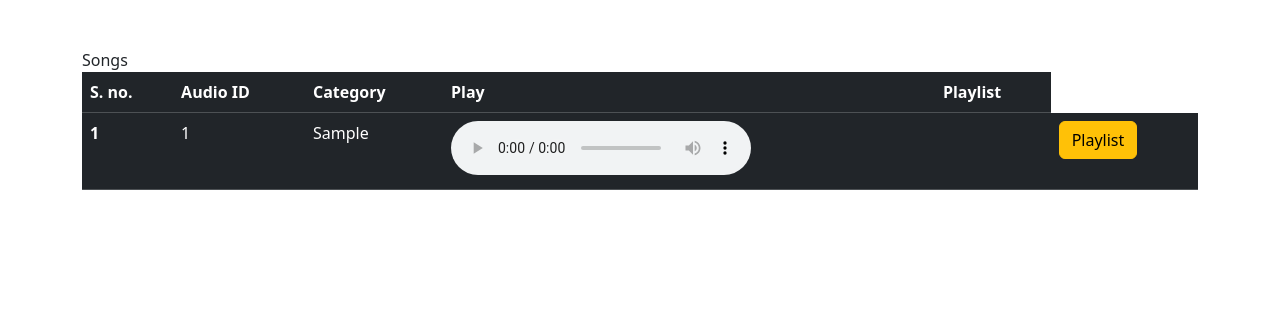
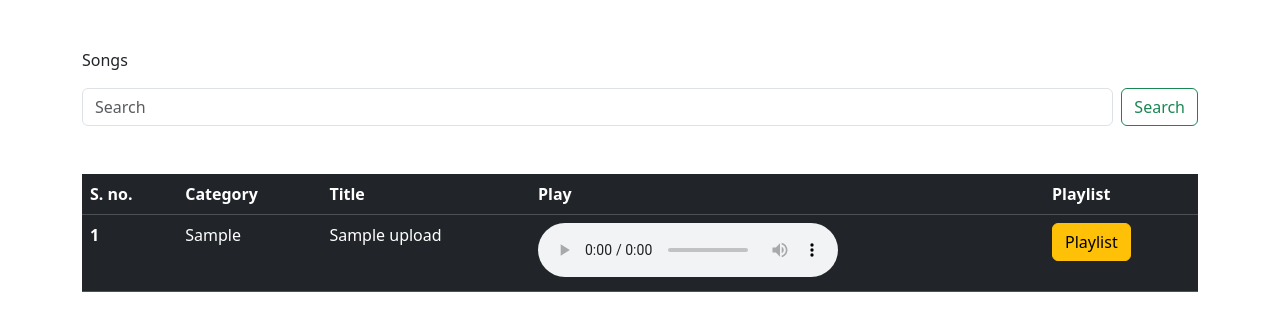
Before and after one commit to dewesh-chopra/music-app-project-ca590, a Flask app: page /user_song_listen in a window 1280 px wide. Shown: the part 56-387 px from the top of the page. Run offline with Flask 3, Linux system fonts and the light colour scheme; the visitor is signed in with stand-in values (Sample User, id 1); tables that the repository leaves empty or names only in its code hold one stand-in row (values such as "Sample post").

Commit message:
Added search functionality. Updated: user.py creator.py app.py user_song_listen.html user_blog_listen.html creator_uploaded.html creator_recorded.html

```diff
--- a/app.py
+++ b/app.py
@@ -226,6 +226,27 @@ def user_song_listen():
         flash("you can't access this page..please login to continue")
         return redirect(url_for('user_login'))
 
+@app.route('/user_search_song', methods=['GET','POST'])
+def user_search_song():
+    if('uname' in session):
+        search_term = request.form['search_term']
+        record = objuser.user_search_song(search_term)
+        print(record)
+        return render_template('user_song_listen.html',record=record)
+    else:
+        flash("You cannot access this page. Please login to continue.")
+        return redirect(url_for('user_login'))
+
+@app.route('/user_search_blog', methods=['GET','POST'])
+def user_search_blog():
+    if('uname' in session):
+        search_term = request.form['search_term']
+        record = objuser.user_search_blog(search_term)
+        print(record)
+        return render_template('user_blog_listen.html',record=record)
+    else:
+        flash("You cannot access this page. Please login to continue.")
+        return redirect(url_for('user_login'))
 
 # CREATOR MODULES
 
@@ -363,6 +384,7 @@ def creator_audioblog():
         if(request.method=='GET'):
             lang = request.args.get('lang')
             category = request.args.get('category')
+            title = request.args.get('title')
             try:
                 audiolist = voice(lang)
                 d = datetime.now()
@@ -371,7 +393,7 @@ def creator_audioblog():
                 with open('static/audioblog/' + audio,'wb') as f:
                     f.write(audiolist[1].get_wav_data())
 
-                objcreator.creator_audioblog(audio, audiolist[0], category)
+                objcreator.creator_audioblog(audio, audiolist[0], category, title)
                 flash("Your audio blog is recorded successfully!!")
                 return redirect(url_for('creator_audio'))
             except Exception as e:
@@ -379,6 +401,7 @@ def creator_audioblog():
                 return redirect(url_for('creator_audio'))
 
         else:
+            title = request.form['title']
             category = request.form['category']
             audio = request.files['audio']
 
@@ -391,7 +414,7 @@ def creator_audioblog():
             t=int(round(d.timestamp()))
             path = str(t)+'.'+p.split('.')[-1]
             audio.save("static/audioblog/" + path)
-            objcreator.creator_audio_upload(path, category)
+            objcreator.creator_audio_upload(path, category, title)
             flash("Your audio blog is uploaded successfully!!")
             return redirect(url_for('creator_audio'))
     else:
@@ -401,10 +424,8 @@ def creator_audioblog():
 @app.route('/creator_get_uploaded',methods=['GET','POST'])
 def creator_get_uploaded():
     if('cname' in session):
-        if(request.method=='GET'):
-            # Code to fetch all entries of a particular creator
-            rows = objcreator.get_uploaded()
-            return render_template("creator_uploaded.html", rows=rows)
+        record = objcreator.get_uploaded()
+        return render_template("creator_uploaded.html", record=record)
     else:
         flash("you can't access this page..please login to continue")
         return redirect(url_for('creator_login'))
@@ -412,10 +433,8 @@ def creator_get_uploaded():
 @app.route('/creator_get_recorded',methods=['GET','POST'])
 def creator_get_recorded():
     if('cname' in session):
-        if(request.method=='GET'):
-            # Code to fetch all entries of a particular creator
-            rows = objcreator.get_recorded()
-            return render_template("creator_recorded.html", rows=rows)
+        record = objcreator.get_recorded()
+        return render_template("creator_recorded.html", record=record)
     else:
         flash("you can't access this page..please login to continue")
         return redirect(url_for('creator_login'))
@@ -452,13 +471,36 @@ def creator_edit_audio():
             record = objcreator.creator_edit_audio(audio_id)
             return render_template('creator_edit_audio.html',record=record)
         else:
-             audio_id=request.args.get('audio_id')
-             category = request.form['category']
-             objcreator.creator_audio_update(audio_id,category)
-             flash('category changed successfully!!')
-             return redirect(url_for('creator_get_recorded'))
+            audio_id=request.args.get('audio_id')
+            category = request.form['category']
+            title = request.form['title']
+            objcreator.creator_audio_update(audio_id, category, title)
+            flash('category changed successfully!!')
+            return redirect(url_for('creator_get_recorded'))
     else:
         flash("you can't access this page..please login to continue")
+        return redirect(url_for('creator_login'))
+
+@app.route('/creator_search_song', methods=['GET','POST'])
+def creator_search_song():
+    if('cname' in session):
+        search_term = request.form['search_term']
+        record = objcreator.creator_search_song(search_term)
+        print(record)
+        return render_template('creator_uploaded.html',record=record)
+    else:
+        flash("You cannot access this page. Please login to continue.")
+        return redirect(url_for('creator_login'))
+
+@app.route('/creator_search_blog', methods=['GET','POST'])
+def creator_search_blog():
+    if('cname' in session):
+        search_term = request.form['search_term']
+        record = objcreator.creator_search_blog(search_term)
+        print(record)
+        return render_template('creator_recorded.html',record=record)
+    else:
+        flash("You cannot access this page. Please login to continue.")
         return redirect(url_for('creator_login'))
 
 @app.errorhandler(404)
--- a/templates/creator_edit_audio.html
+++ b/templates/creator_edit_audio.html
@@ -32,6 +32,10 @@ Edit Audio
                 </select>
             </div>
 
+            <div class="col-6">
+                <input class="form-control" type="text" id="title" name="title" placeholder="Title">
+            </div>
+
             <div class="col-6"><button class="btn btn-warning" type="submit">Update</button></div>
         </div>
     </form>
--- a/templates/user_song_listen.html
+++ b/templates/user_song_listen.html
@@ -21,21 +21,30 @@
             alert('{{message}}')
           </script>
 
-          </div>
           {% endfor %}
           {% endif %}
           {% endwith %}
 
 
           <div>
-            Songs
+            <p>
+              Songs
+            </p>
+            <div>
+              <form class="d-flex" role="search" method="post" action="/user_search_song">
+                <input class="form-control me-2" type="search" placeholder="Search" aria-label="Search" name="search_term">
+                <button class="btn btn-outline-success" type="submit">Search</button>
+              </form>
+            </div>
           </div>
-        <table class="table table-dark table-hover">
+
+          <div class="pt-5">
+          <table class="table table-dark table-hover">
             <thead>
                 <tr>
                   <th scope="col">S. no.</th>
-                  <th scope="col">Audio ID</th>
                   <th scope="col">Category</th>
+                  <th scope="col">Title</th>
                   <th scope="col">Play</th>
                   <th scope="col">Playlist</th>
                 </tr>
@@ -44,20 +53,20 @@
                 {% for r in record %}
                 <tr>
                   <th scope="row">{{ loop.index }}</th>
-                  <td>{{r[0]}}</td>
                   <td>{{r[1]}}</td>
+                  <td>{{r[2]}}</td>
                   <td>
                     <audio controls>
-                    <source src="/static/audioblog/{{r[2]}}" type="audio/wav">
+                    <source src="/static/audioblog/{{r[3]}}" type="audio/wav">
                     Your browser does not support the audio element.
                     </audio>
                   </td>
-                  <td>{{r[3]}}</td>
                   <td><button class="btn btn-warning">Playlist</button></td>
                 </tr>
                 {% endfor %}
               </tbody>
           </table>
         </div>
+        </div>
 
 {% endblock %}
--- a/user.py
+++ b/user.py
@@ -129,7 +129,7 @@ class UserOperation:
     def user_blog_listen(self):
         db = self.connection()
         mycursor = db.cursor()
-        sq = "select id, category, audio, audiotext from audioblog;"
+        sq = "select id, category, title, audio from audioblog;"
         mycursor.execute(sq)
         row = mycursor.fetchall()
         mycursor.close()
@@ -139,9 +139,31 @@ class UserOperation:
     def user_song_listen(self):
         db = self.connection()
         mycursor = db.cursor()
-        sq = "select id, category, audio from audio_upload;"
+        sq = "select id, category, title, audio from audio_upload;"
         mycursor.execute(sq)
         row = mycursor.fetchall()
         mycursor.close()
         db.close()
         return row
+
+    def user_search_song(self, search_term):
+        db = self.connection()
+        mycursor = db.cursor()
+        sq = "select id, category, title, audio from audio_upload where title like %s;"
+        record=['%' + search_term + '%']
+        mycursor.execute(sq, record)
+        row = mycursor.fetchall()
+        mycursor.close()
+        db.close()
+        return row
+
+    def user_search_blog(self, search_term):
+        db = self.connection()
+        mycursor = db.cursor()
+        sq = "select id, category, title, audio from audioblog where title like %s;"
+        record=['%' + search_term + '%']
+        mycursor.execute(sq, record)
+        row = mycursor.fetchall()
+        mycursor.close()
+        db.close()
+        return row
```
Also changed, not shown: creator.py (+34 -12 lines), templates/creator_audio.html (+8 -3 lines), templates/creator_recorded.html (+18 -11 lines), templates/creator_uploaded.html (+18 -8 lines), templates/user_blog_listen.html (+13 -7 lines), 5 other files.
